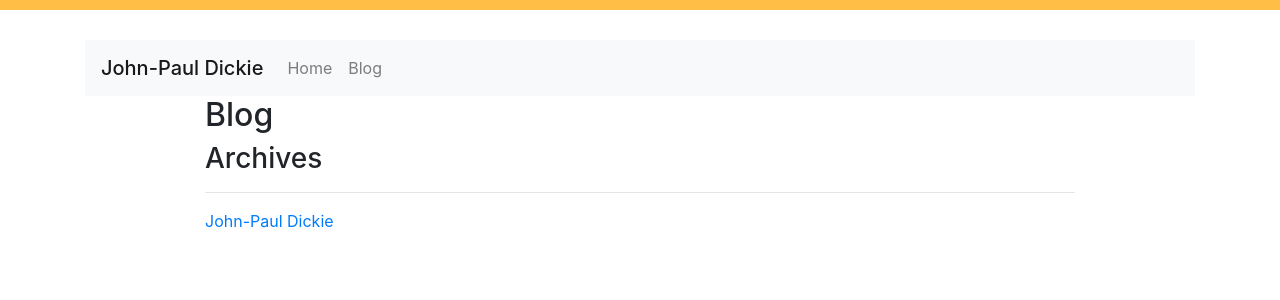
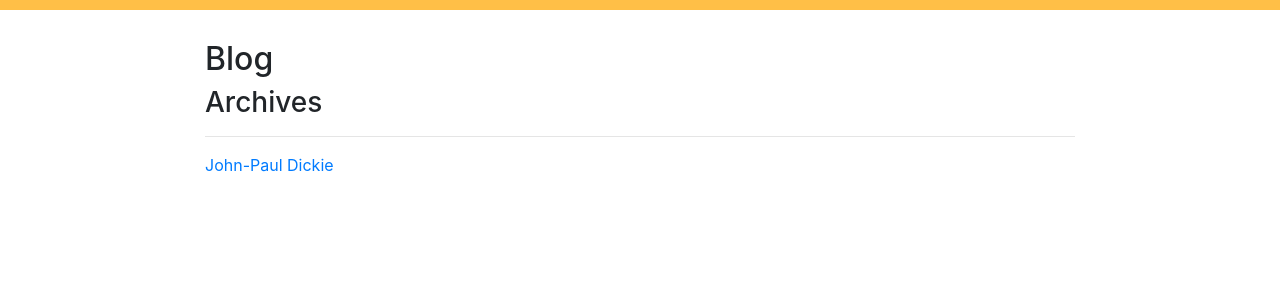
Before and after one commit to johnpauldickie/johnpauldickie.github.io, a Jekyll site: the page built from blog/index.html, in a window 1280 px wide. Shown: the top 300 px of the page. Built offline with Jekyll 4.4.1, drawn with Linux system fonts in a browser that asks for light colours.

Commit message:
Removing navbar

```diff
--- a/_layouts/page.html
+++ b/_layouts/page.html
@@ -16,23 +16,6 @@
 
      </head>
   <body>
-
-	  <div class="container">
-      <nav class="navbar navbar-expand-lg navbar-light bg-light">
-    <span class="navbar-brand mb-0 h1">John-Paul Dickie</span>
-    <button class="navbar-toggler" type="button" data-toggle="collapse" data-target="#navbarSupportedContent" aria-controls="navbarSupportedContent" aria-expanded="false" aria-label="Toggle navigation">
-      <span class="navbar-toggler-icon"></span>
-    </button>
-
-    <div class="collapse navbar-collapse" id="navbarSupportedContent">
-      <ul class="navbar-nav mr-auto">
-        <li class="nav-item">
-          <a class="nav-link" href="/">Home</a>
-        </li>
-        <li class="nav-item">
-          <a class="nav-link" href="/blog">Blog</a>
-        </li>
-  </nav>
    <div class="row">
 	<div class="col maxwidth">
 
```
